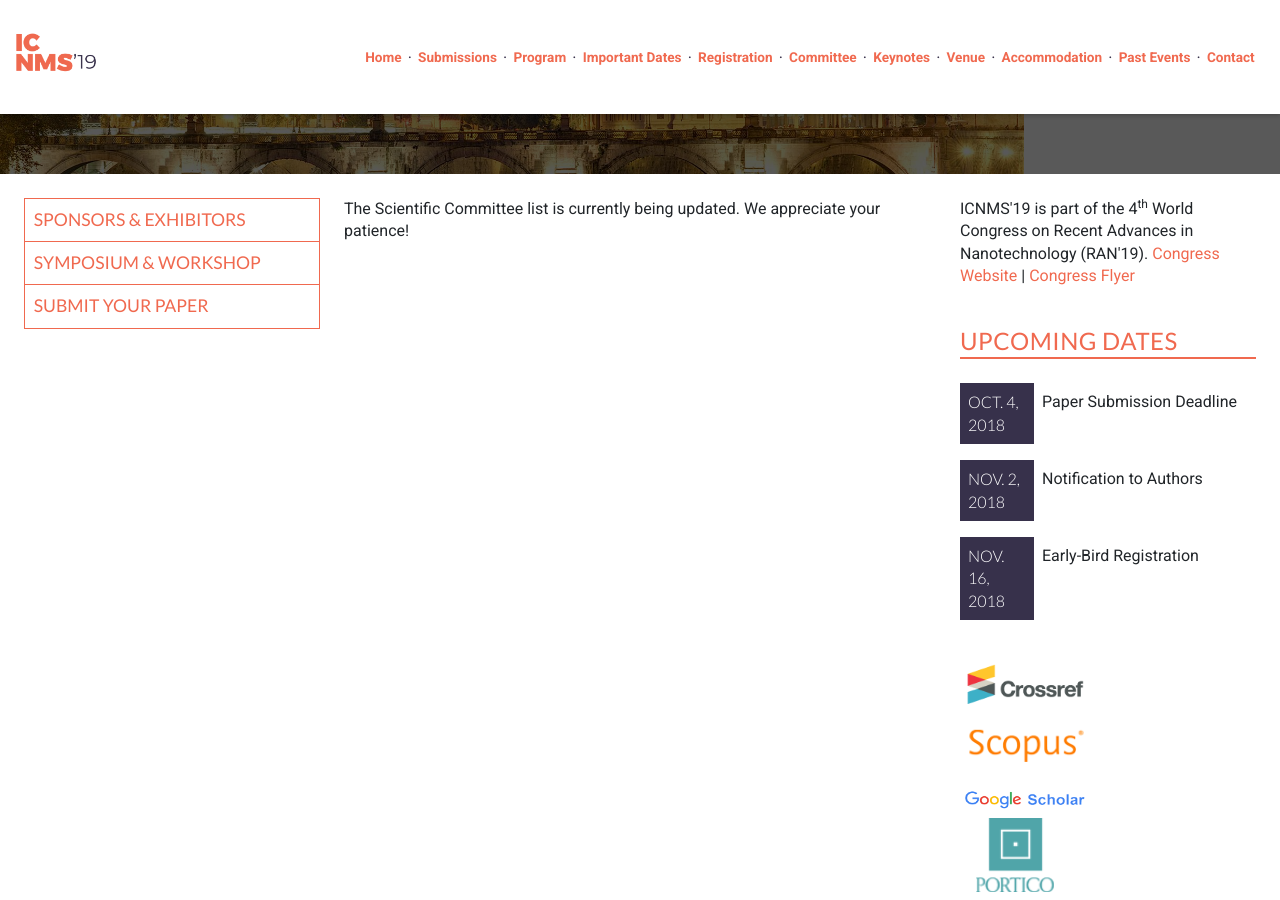
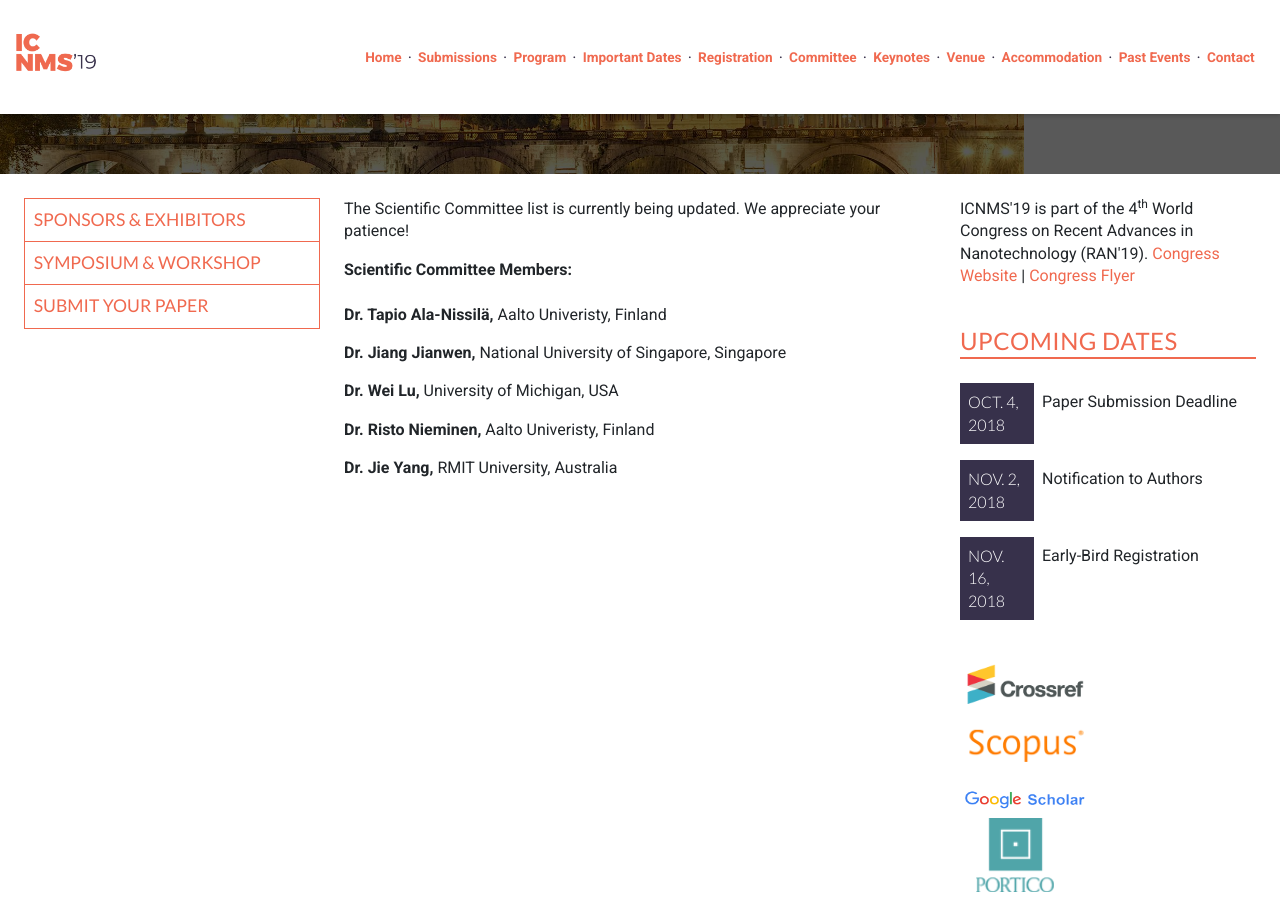
Before and after one commit to intaset/icnms, a Jekyll site: the page built from committee.html, in a window 1280 px wide and 900 px high, scrolled down 306 px. Built offline with Jekyll 4.4.1, drawn with Linux system fonts in a browser that asks for light colours; nearby versions of some CDN libraries; Markdown is read by kramdown in place of the engine named in the settings; comment, search, counter and statistics services are not loaded.

Commit message:
Added committee members

```diff
--- a/committee.html
+++ b/committee.html
@@ -9,18 +9,19 @@ keyword: nanotechnology modeling, nanotechnology simulation, molecular dynamic s
   <div class="unit-spacer content">
 
     <p class="body">The Scientific Committee list is currently being updated. We appreciate your patience! </p>
-<!--
+
     <p class="bold">Scientific Committee Members:</p><br>
+    <p class="body"><b>Dr. Tapio Ala-Nissilä,</b> Aalto Univeristy, Finland </p>
+    <p class="body"><b>Dr. Jiang Jianwen,</b> National University of Singapore, Singapore </p>
+    <p class="body"><b>Dr. Wei Lu,</b> University of Michigan, USA </p>
+    <p class="body"><b>Dr. Risto Nieminen,</b> Aalto Univeristy, Finland </p>
+    <p class="body"><b>Dr. Jie Yang,</b> RMIT University, Australia </p>
 
-    <p class="body"><b>Dr. Tapio Ala-Nissilä,</b> Aalto Univeristy, Finland </p>
+    <!--
     <p class="body"><b>Dr. Abdulilah Dawoud,</b> Qatar University, Qatar </p>
     <p class="body"><b>Dr. Ille C. Gebeshuber,</b> Vienna University of Technology, Austria </p>
-    <p class="body"><b>Dr. Jiang Jianwen,</b> National University of Singapore, Singapore </p>
     <p class="body"><b>Dr. Moon Ki Kim,</b> Sungkyunkwan University, Korea </p>
-    <p class="body"><b>Dr. Wei Lu,</b> University of Michigan, USA </p>
-    <p class="body"><b>Dr. Risto Nieminen,</b> Aalto Univeristy, Finland </p>
-    <p class="body"><b>Dr. Ajay Ray,</b> University of Western Ontario, Canada </p>
-    <p class="body"><b>Dr. Jie Yang,</b> RMIT University, Australia </p>-->
+    <p class="body"><b>Dr. Ajay Ray,</b> University of Western Ontario, Canada </p>-->
 
   </div>
   </div>
```
Also changed, not shown: 1 other file.
